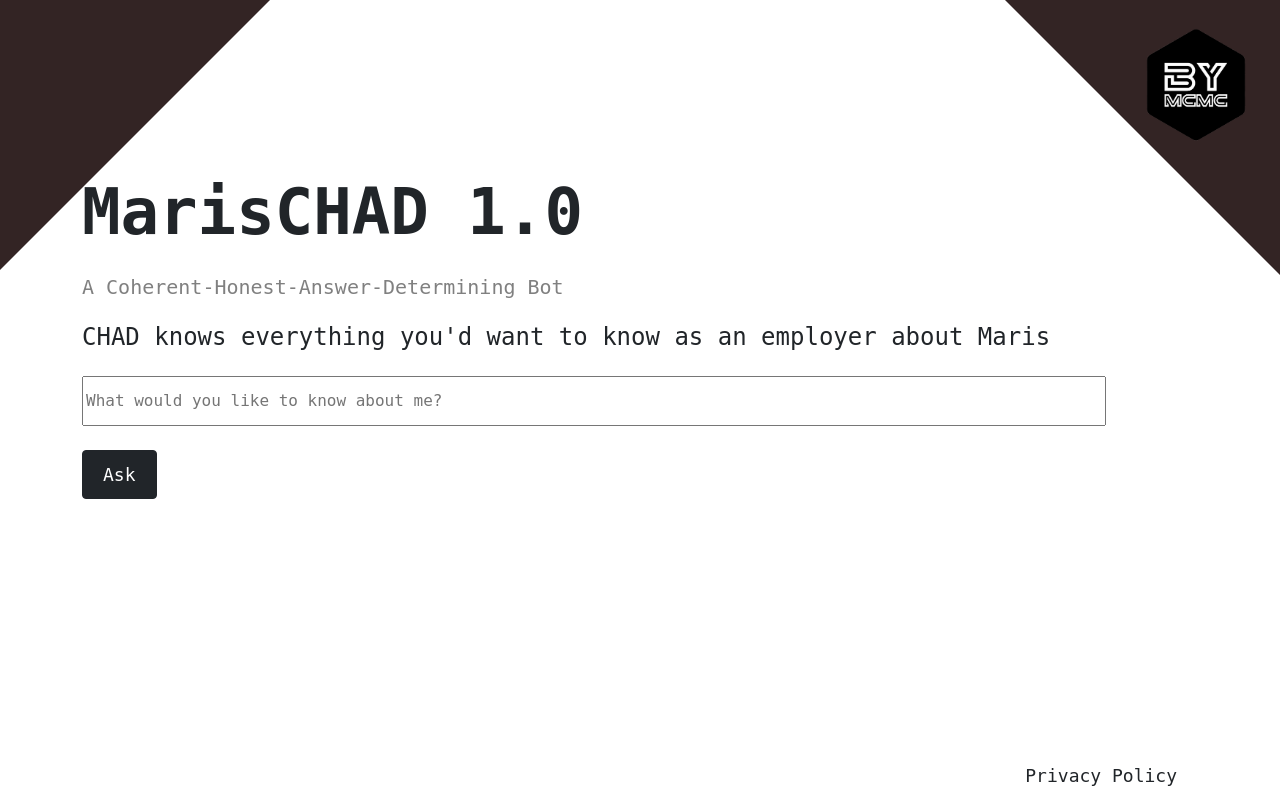
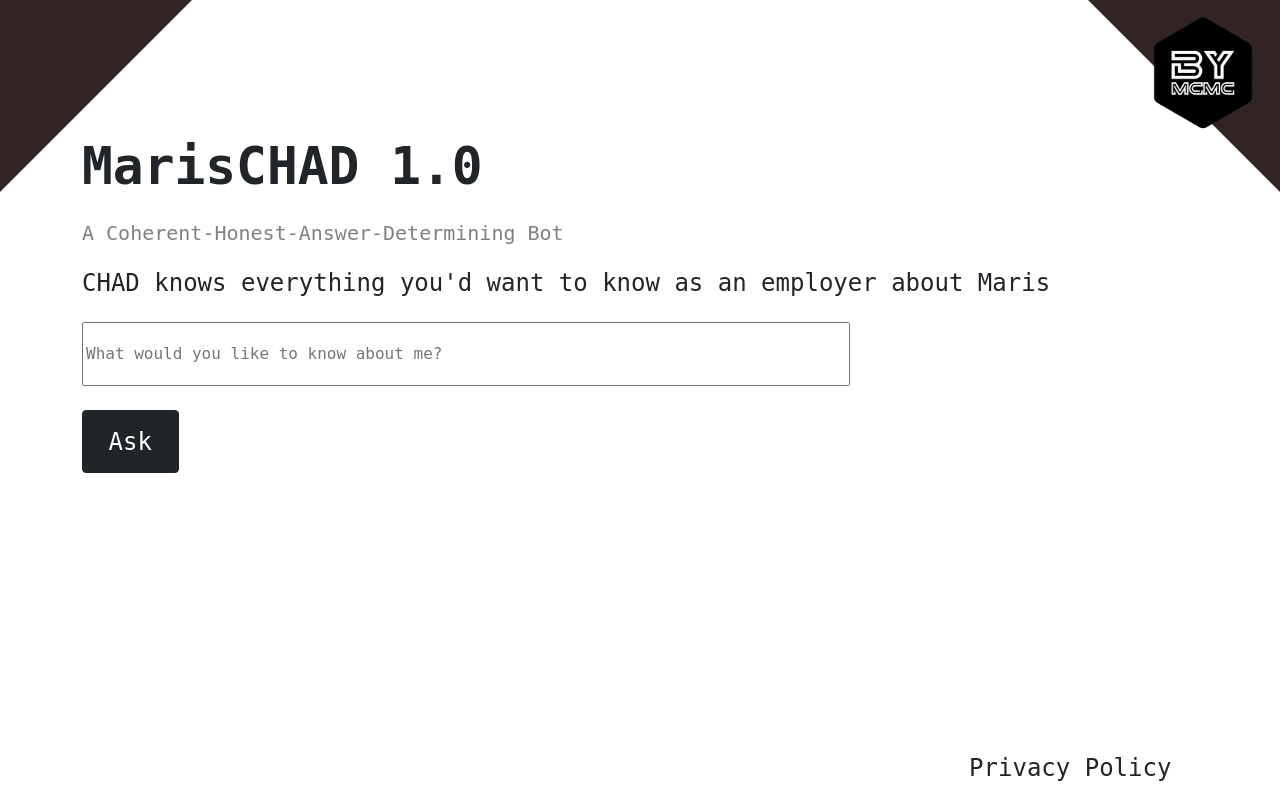
Before and after one commit to maris435/MarisCHAD, a Flask app: template templates/index.html in a window 1280 px wide. Run offline with Flask 3, Linux system fonts and the light colour scheme; the template is opened without the code that fills it, so the values that code supplies are empty.

Commit message:
Initial Commit 4

```diff
--- a/templates/index.html
+++ b/templates/index.html
@@ -10,16 +10,16 @@
         }
         h1 {
             font-weight: 900;
-            padding-top: 150px;
-            font-size: 64px;
+            padding-top: 10%;
+            font-size: 4vw;
         }
         p {
-            font-size: 16px;
+            font-size: 1em;
         }
         .logo-container {
             position: absolute;
-            top: 20px;
-            right: 20px;
+            top: 1%;
+            right: 1%;
         }
         #answer {
             font-family: OCR A Std, monospace;
@@ -27,8 +27,8 @@
         .triangle {
             width: 0;
             height: 0;
-            border-top: 270px solid transparent;
-            border-right: 270px solid #332424;
+            border-top: 15vw solid transparent;
+            border-right: 15vw solid #332424;
             position: absolute;
             top: 0;
             left: 0;
@@ -37,8 +37,8 @@
         .triangle_right {
             width: 0;
             height: 0;
-            border-top: 275px solid transparent;
-            border-right: 275px solid #332424;
+            border-top: 15vw solid transparent;
+            border-right: 15vw solid #332424;
             position: absolute;
             top: 0;
             right: 0;
@@ -48,14 +48,14 @@
             color: grey;
         }
         #question {
-            height: 50px;
+            height: 5vw;
             transition: transform 0.1s ease-in-out;
-            width: 1024px;
+            width: 60vw;
         }
         .form-group label {
             position: absolute;
-            top: 10px;
-            left: 10px;
+            top: 1%;
+            left: 1%;
             transition: width 0.5s ease-in-out;
             pointer-events: none;
             white-space: nowrap;
@@ -63,11 +63,11 @@
             width: 0;
         }
         .form-group input:focus {
-            transform: translateX(+10px);
+            transform: translateX(+1%);
         }
         button.btn {
-            font-size: 18px;
-            padding: 10px 20px;
+            font-size: 1.5em;
+            padding: 1vw 2vw;
             transition: transform 0.3s, box-shadow 0.3s;
         }
 
@@ -75,8 +75,6 @@
             transform: scale(1.05);
             box-shadow: 0 0 10px rgba(0, 0, 0, 0.3);
         }
-
-
     </style>
     <title>MarisCHAD: a CV chatbot</title>
     <script>
@@ -120,14 +118,14 @@
 <div class="container">
     <div class="logo-container">
         <a href="https://github.com/maris435" target="_blank">
-            <img src="{{ url_for('static', filename='logo6.png') }}" alt="Logo" class="img-fluid" style="max-width: 128px;">
+            <img src="{{ url_for('static', filename='logo6.png') }}" alt="Logo" class="img-fluid" style="max-width: 10vw;">
         </a>
     </div>
 </div>
 
 <div class="container">
-    <h1 class="mt-4 mb-4" >MarisCHAD 1.0</h1>
-    <h5 class="mt-4 mb-4 ">
+    <h1 class="mt-4 mb-4">MarisCHAD 1.0</h1>
+    <h5 class="mt-4 mb-4">
         A Coherent-Honest-Answer-Determining Bot
     </h5>
     <h4 class="mt-4 mb-4">
@@ -135,7 +133,7 @@
     </h4>
     <form action="/" method="POST">
         <input type="hidden" name="csrf_token" value="{{ csrf_token() }}">
-        <div class="form-group mb-4" >
+        <div class="form-group mb-4">
             <input type="text" id="question" name="question"
                    placeholder="What would you like to know about me?" required>
         </div>
@@ -147,7 +145,7 @@
 
 <div id="response" class="container">
     {% if answer %}
-    <h3 class="mt-4 mb-4" >Response:</h3>
+    <h3 class="mt-4 mb-4">Response:</h3>
     <p id="answer" class="mt-4 mb-4">{{ answer }}</p>
     {% endif %}
 </div>
```
